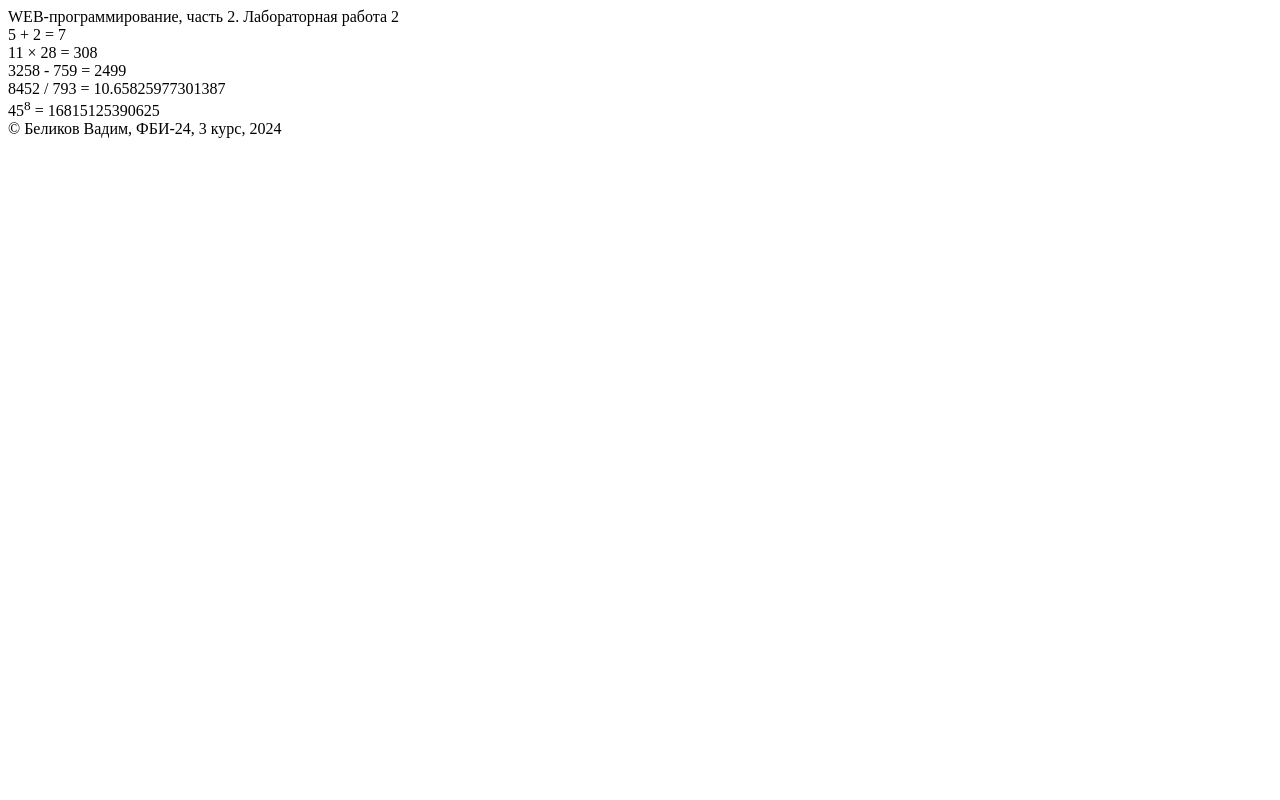
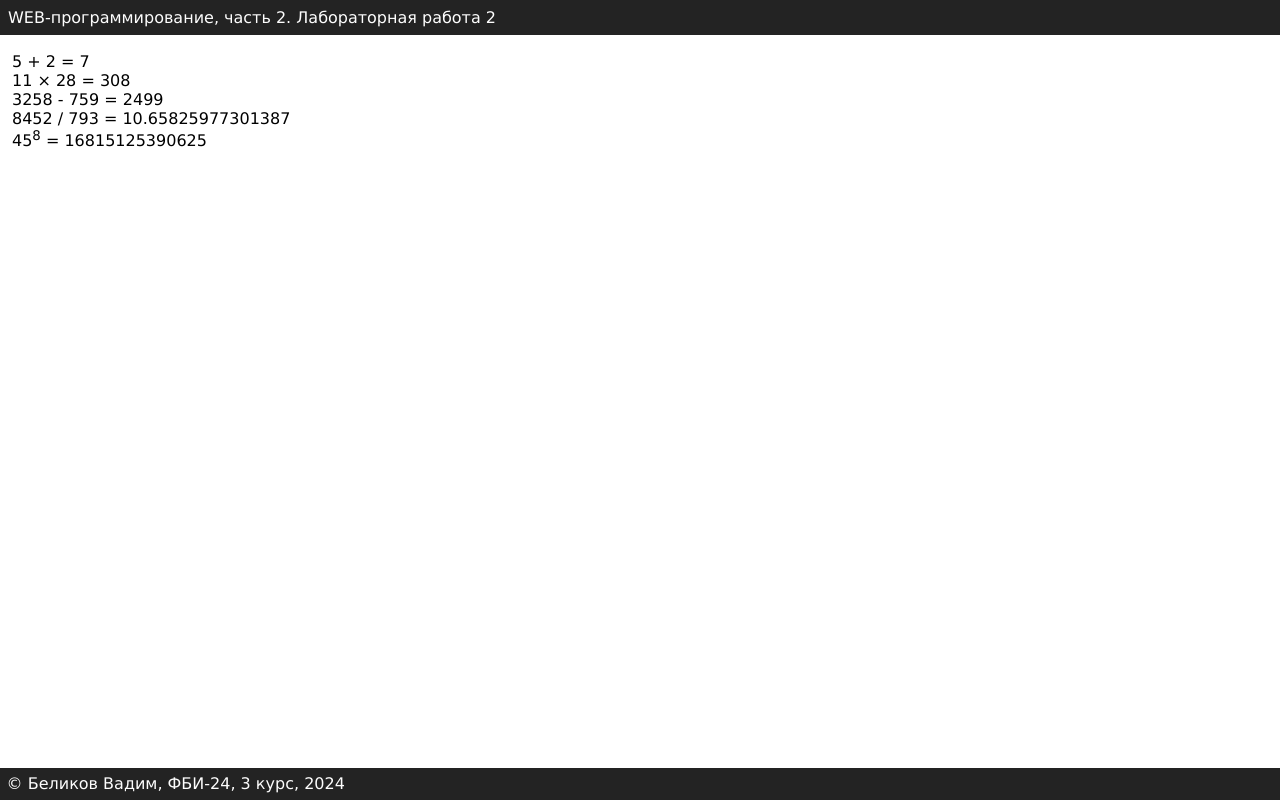
Before and after one commit to dura05/web--programming-labs-2, a Flask app: page /lab2/example in a window 1280 px wide. Run offline with Flask 3, Linux system fonts and the light colour scheme.

Commit message:
Подключение стилей

```diff
--- /dev/null
+++ b/static/main.css
@@ -0,0 +1,31 @@
+body {
+    font-family: Verdana, Geneva, Tahoma, sans-serif;
+    margin: 0;
+    height: 100%;
+}
+main {
+    margin: 50px 10px 80px;
+    padding: 2px;
+}
+header {
+    background-color: rgb(35, 35, 35);
+    color: rgb(253, 253, 253);
+    padding: 8px;
+    position: fixed;
+	top: 0;
+    right: 0;
+    left: 0;
+}
+footer {
+    background-color: rgb(35, 35, 35);
+    color: rgb(253, 253, 253);
+    padding: 6.6px;
+    position: fixed;
+	bottom: 0;
+    right: 0;
+    left: 0;
+}
+.error {
+    color: red;
+    font-style: italic;
+}
--- a/templates/example.html
+++ b/templates/example.html
@@ -4,6 +4,7 @@
     <meta charset="UTF-8">
     <meta name="viewport" content="width=device.width, initial-scale=1.0">
     <title> Беликов Вадим Дмитриевич. Лабораторная работа 2 </title>
+    <link rel="stylesheet" href="{{ url_for('static', filename='main.css') }}">
 </head>
 <body>
     <header>
```
